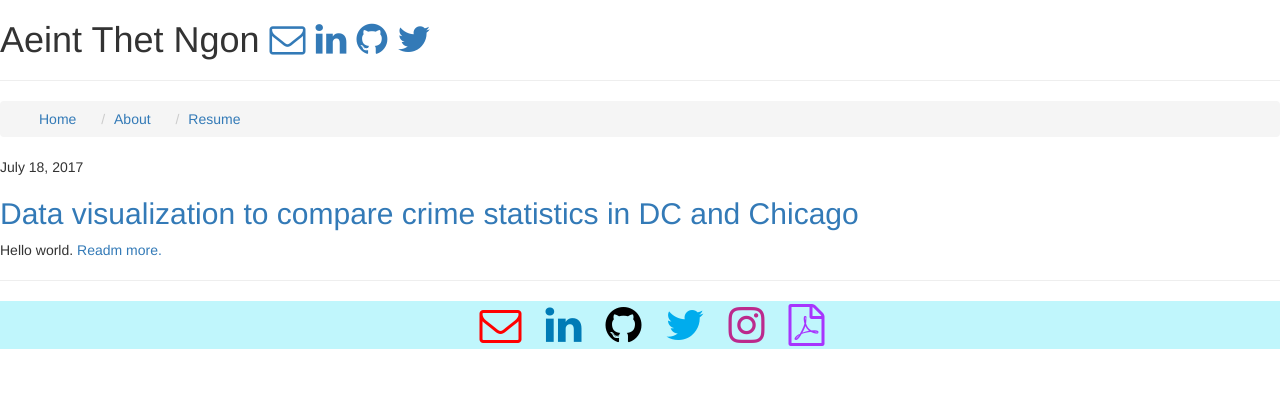
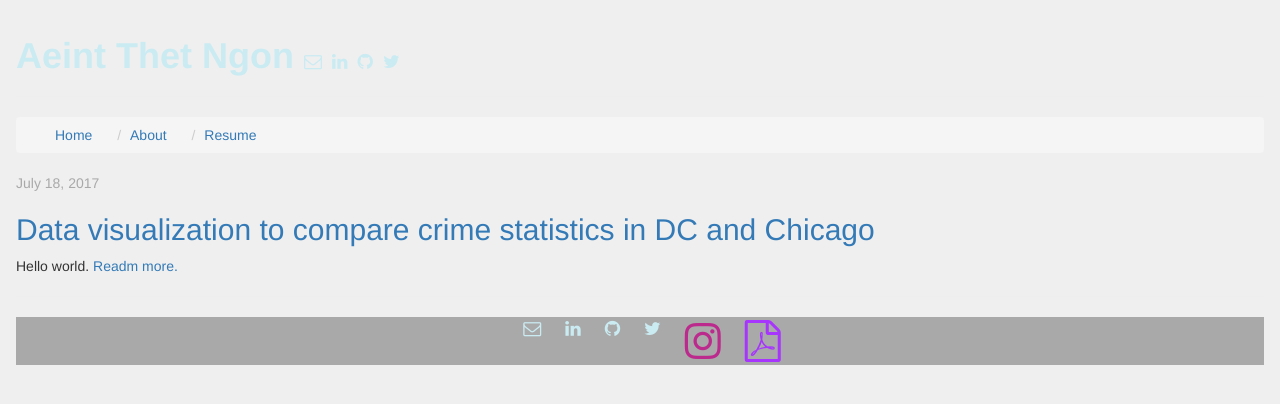
Before and after one commit to aeintngon/old-webpage, a Jekyll site: the page built from index.html, in a window 1280 px wide. Shown: the top 404 px of the page. Built offline with Jekyll 4.4.1, drawn with Linux system fonts in a browser that asks for light colours; nearby versions of some CDN libraries.

Commit message:
style update

```diff
--- a/CSS/styles.css
+++ b/CSS/styles.css
@@ -1,5 +1,25 @@
+body {
+	background-color: #efefef;
+	padding: 16px;
+}
+
+h1 {
+	font-size: 36px;
+	font-weight:bold;
+	color:#CAEBF2;
+}
+
+.fa-twitter, .fa-envelope-o, .fa-linkedin, .fa-github{
+	font-size:18px;
+	color:#CAEBF2;
+}
+
 .post-content {
     margin-bottom: 30px;
+}
+
+.post-date{
+	color:#a9a9a9;
 }
 
 ul {
@@ -25,7 +45,7 @@ li:before {
 
 .footer {
 	text-align: center;
-	background: #C0F6FC;
+	background: #a9a9a9;
 	padding: 3px 0;
 	margin-top: 0px;
 }
```
